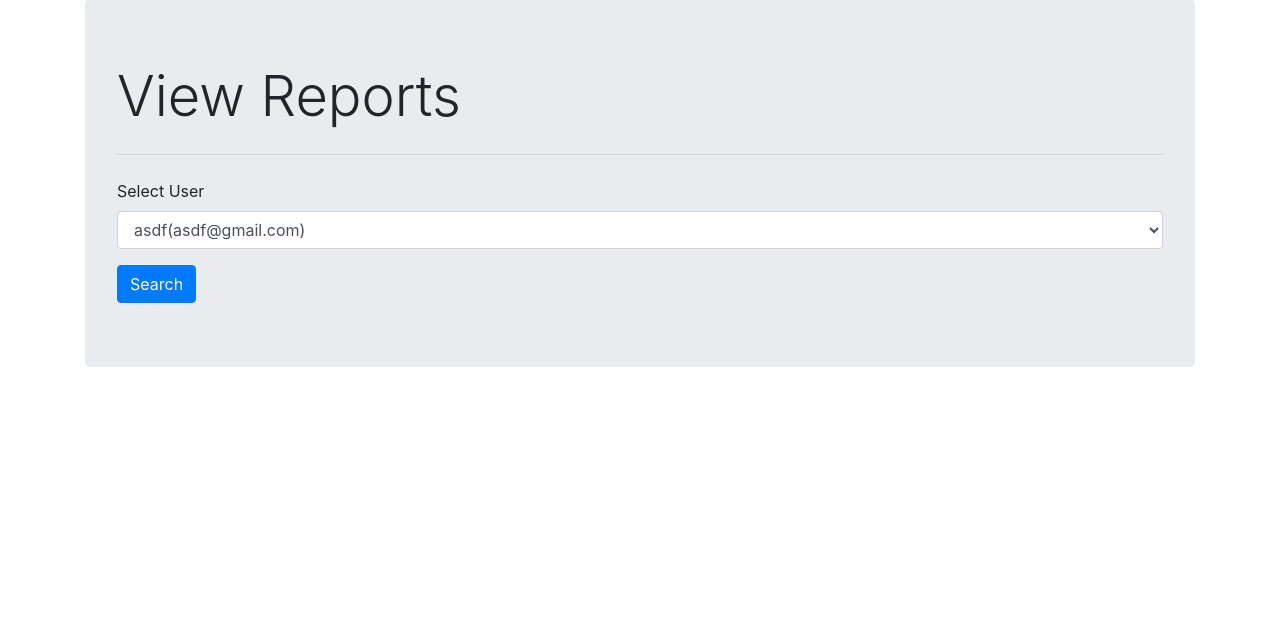
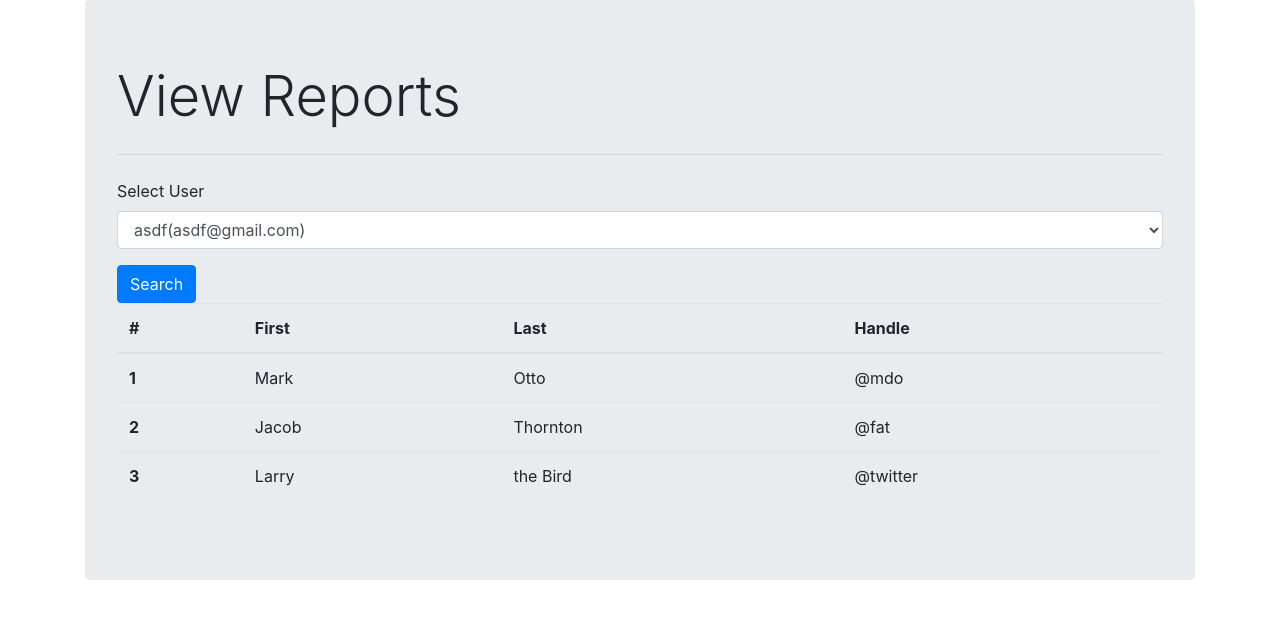
Before and after one commit to lambrosopos/simpleStudentGrading, a Flask app: page / in a window 1280 px wide. Shown: the part 57-676 px from the top of the page. Run offline with Flask 2, Linux system fonts and the light colour scheme; data comes from the database, SQL or seed files in the repository; some libraries are stand-ins or nearby versions.

Commit message:
Updating templates for submit and reports

```diff
--- a/evaluation/templates/reports.html
+++ b/evaluation/templates/reports.html
@@ -19,4 +19,34 @@
   </div>
   <button type="submit" class="btn btn-primary">Search</button>
 </form>
+<table class="table">
+  <thead>
+    <tr>
+      <th scope="col">#</th>
+      <th scope="col">First</th>
+      <th scope="col">Last</th>
+      <th scope="col">Handle</th>
+    </tr>
+  </thead>
+  <tbody>
+    <tr>
+      <th scope="row">1</th>
+      <td>Mark</td>
+      <td>Otto</td>
+      <td>@mdo</td>
+    </tr>
+    <tr>
+      <th scope="row">2</th>
+      <td>Jacob</td>
+      <td>Thornton</td>
+      <td>@fat</td>
+    </tr>
+    <tr>
+      <th scope="row">3</th>
+      <td>Larry</td>
+      <td>the Bird</td>
+      <td>@twitter</td>
+    </tr>
+  </tbody>
+</table>
 {% endblock %}
```
Also changed, not shown: evaluation/templates/submit.html (+18 -9 lines).
